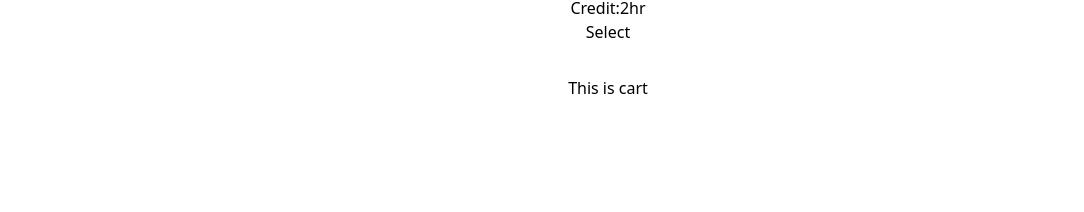
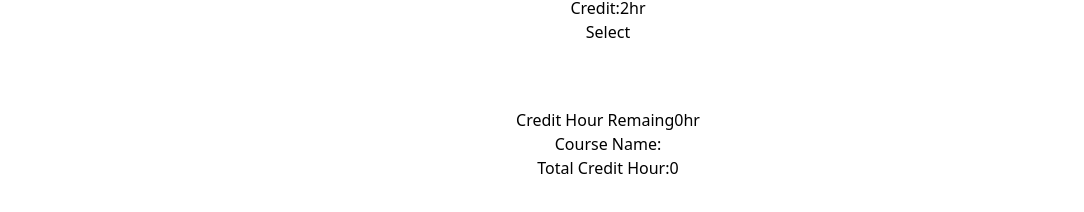
Before and after one commit to Zinath22/course-reg-website, a React (Vite) app: page / in a window 1280 px wide. Shown: the part 4552-4764 px from the top of the page, without its empty margins (32-1116 px from the left). Before the commit the page ends 4684 px from the top, so only its background shows below. Built offline with nearby package versions, Linux system fonts and the light colour scheme.

Commit message:
total hour solved in cart

```diff
--- a/src/components/Cart/Cart.jsx
+++ b/src/components/Cart/Cart.jsx
@@ -1,21 +1,33 @@
 /* eslint-disable react/jsx-key */
 /* eslint-disable react/prop-types */
+import PropTypes from "prop-types";
 
-
-const Cart = ({selectedCourse}) => {
+const Cart = ({selectedCourse, remaining,totalCredit}) => {
     console.log(selectedCourse)
 
     return (
-        <div>
-           <h1>This is cart</h1>
+        <div  className="card w-[350px] bg-base-100 shadow-xl  items-center text-center">
+               <h2>Credit Hour Remaing{remaining}hr</h2>
+           <h1 className="text-2xl font-bold">Course Name:</h1>
+
+
            {
             selectedCourse.map((course) =>(
-                <li>{course.course_title}</li>
+
+                <li key={course.id} className="">{course.course_title}</li>
             ))
+
            }
+           <h1 className="text-2xl ">Total Credit Hour:{totalCredit}</h1>
 
         </div>
     );
 };
+Cart.propTypes ={
+    remaining : PropTypes.number,
+    selectedCourse : PropTypes.array,
+    totalCredit: PropTypes.array
+
+}
 
 export default Cart;
--- a/src/components/Home/Home.jsx
+++ b/src/components/Home/Home.jsx
@@ -1,21 +1,51 @@
-/* eslint-disable react/jsx-key */
+
 import { useEffect } from "react";
 import { useState } from "react";
+import Cart from '../Cart/Cart'
 import {  FaBookmark } from 'react-icons/fa'
-import Cart from '../Cart/Cart'
+
+/* eslint-disable react/jsx-key */
 
 
-// import cover from '../../assets/images/Rectangle 2-1.png'
+
 const Home = () => {
    const[allCourse, setAllCourse] = useState([])
    const [selectedCourse, setselectedCourse] = useState([])
+   const[remaining, setRemaining] = useState(0)
+   const [totalCredit , setTotalCredit] = useState(0)
+
     useEffect(() =>{
         fetch('data.json')
         .then(res => res.json())
         .then(data => setAllCourse(data))
     }, [])
     const handleSelectCourse = (course) => {
-       setselectedCourse([...selectedCourse, course])
+        const isExist = selectedCourse.find(item => item.id == course.id);
+        // console.log(isExist)
+
+       if (isExist){
+        alert ("already selected")
+       } else{
+        let count = course.credit_hr;
+        let hour = course.credit_hr;
+        selectedCourse.forEach((item) => {
+            count +=  item.credit_hr;
+        }
+        )
+        const totalRemaining = 20 - totalCredit;
+        if(count > 20){
+            alert('limited credit hour')
+        }else{
+            setTotalCredit(hour)
+            setRemaining(totalRemaining)
+            setselectedCourse([...selectedCourse, course])
+
+        }
+
+
+
+       }
+
     }
     // console.log(selectedCourse)
 //    console.log(allCourse)
@@ -56,7 +86,11 @@ const Home = () => {
 
             </div>
             <div className="cart">
-            <Cart selectedCourse={selectedCourse}></Cart>
+            <Cart selectedCourse={selectedCourse}
+            remaining ={remaining}
+            totalCredit={totalCredit}>
+
+            </Cart>
         </div>
 
             </div>
```
